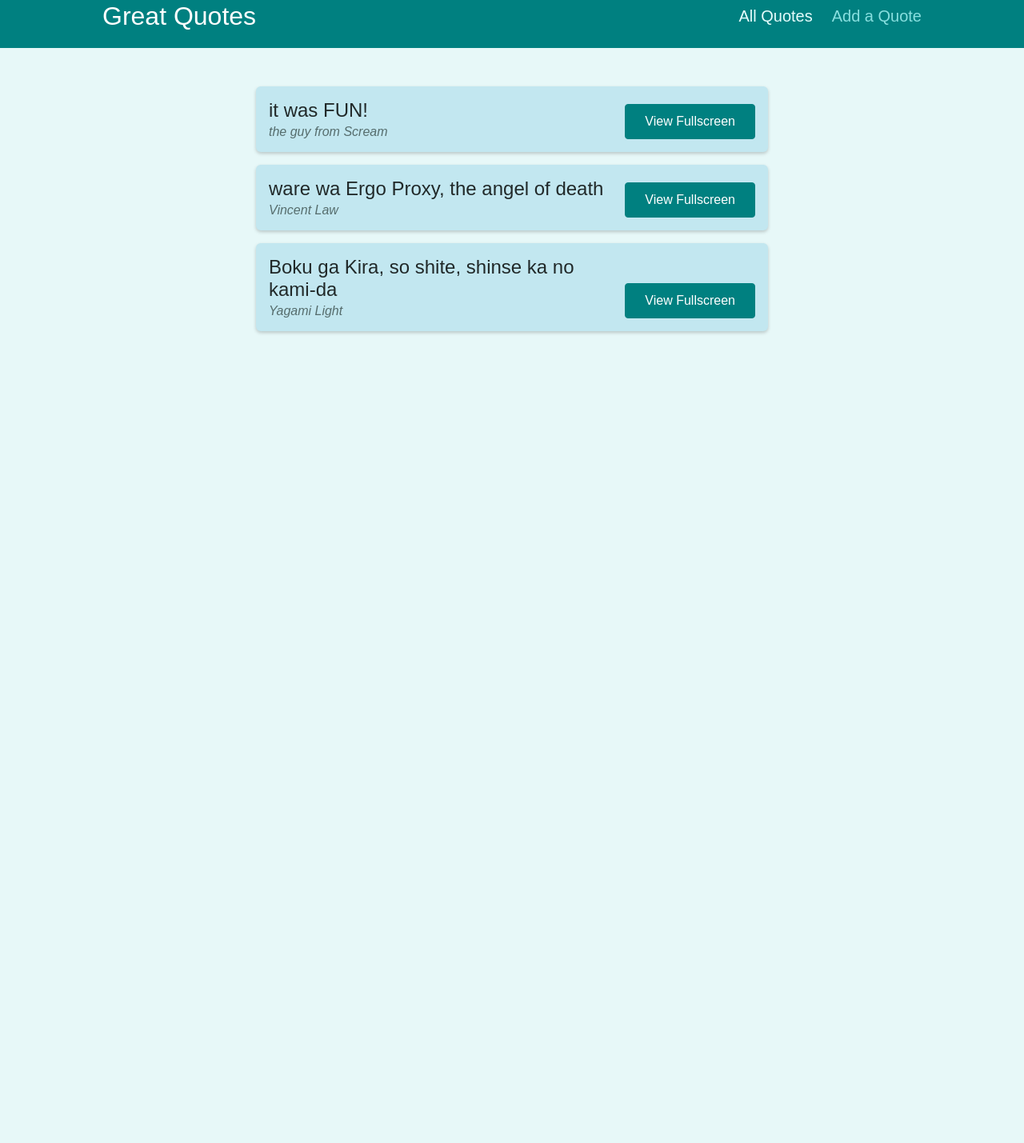
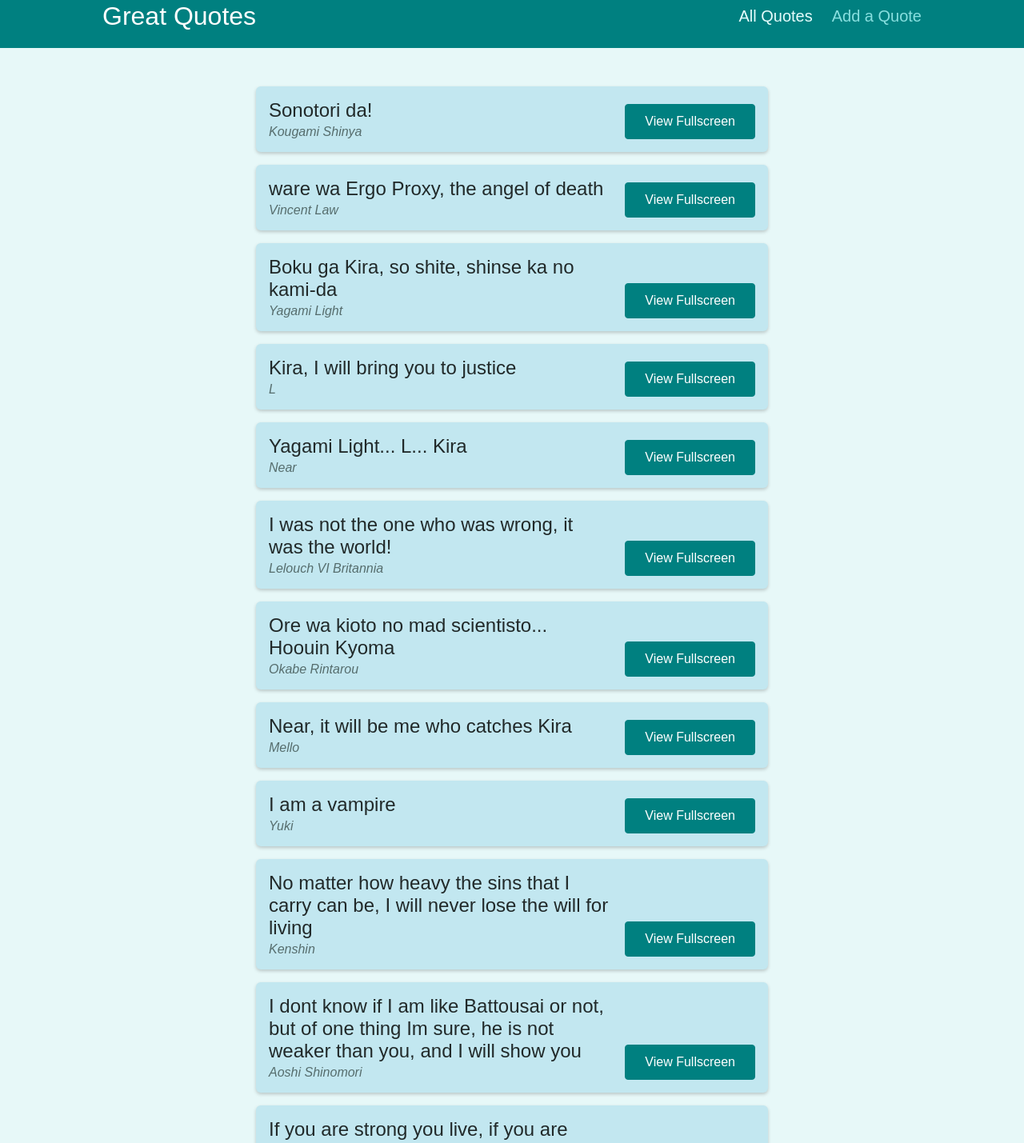
Before and after one commit to zerocool01010/20thSect-ReactRouter, a React (Create React App) app: page /quotes in a window 1280 px wide. Shown: the part 20-1449 px from the top of the page at 80% size. Before the commit the page ends 800 px from the top, so only its background shows below. Built offline with nearby package versions, Linux system fonts and the light colour scheme.

Commit message:
Pase los dummy quotes a App.js para pasarlo via props tanto a AllQuotes como a QuoteDetail. Sigo mostrando los params spliteados pero ademas ahorga hago un .find() para mostrar datos mas completos en el componente anidado HighQuote

```diff
--- a/src/App.js
+++ b/src/App.js
@@ -3,6 +3,22 @@ import AllQuotes from "./pages/AllQuotes";
 import QuoteDetail from "./pages/QuoteDetail";
 import NewQuote from "./pages/NewQuote";
 import Layout from "./components/layout/Layout";
+
+const dummy_quotes = [
+  { id: 'q1', author: 'Kougami Shinya', text: 'Sonotori da!'},
+  { id: 'q2', author: 'Vincent Law', text: 'ware wa Ergo Proxy, the angel of death'},
+  { id: 'q3', author: 'Yagami Light', text: 'Boku ga Kira, so shite, shinse ka no kami-da'},
+  { id: 'q4', author: 'L', text: 'Kira, I will bring you to justice'},
+  { id: 'q5', author: 'Near', text: 'Yagami Light... L... Kira'},
+  { id: 'q6', author: 'Lelouch VI Britannia', text: 'I was not the one who was wrong, it was the world!'},
+  { id: 'q7', author: 'Okabe Rintarou', text: 'Ore wa kioto no mad scientisto... Hoouin Kyoma'},
+  { id: 'q8', author: 'Mello', text: 'Near, it will be me who catches Kira'},
+  { id: 'q9', author: 'Yuki', text: 'I am a vampire'},
+  { id: 'q10', author: 'Kenshin', text: 'No matter how heavy the sins that I carry can be, I will never lose the will for living'},
+  { id: 'q11', author: 'Aoshi Shinomori', text: 'I dont know if I am like Battousai or not, but of one thing Im sure, he is not weaker than you, and I will show you'},
+  { id: 'q12', author: 'Makoto Shishio', text: 'If you are strong you live, if you are weak you die, and Im the fittest one!'},
+  { id: 'q13', author: 'Makishima Shougo', text: 'Value resides only when there is will'}
+]
 
 function App() {
   return (
@@ -12,10 +28,10 @@ function App() {
           <Redirect to="/quotes" />
         </Route>
         <Route path="/quotes" exact>
-          <AllQuotes />
+          <AllQuotes theQuotes={dummy_quotes} />
         </Route>
-        <Route path="/quotes/:quoteId">
-          <QuoteDetail />
+        <Route path="/quotes/:quoteInfo">
+          <QuoteDetail theQuotes={dummy_quotes}/>
         </Route>
         <Route path="/new-quote">
           <NewQuote />
--- a/src/pages/AllQuotes.js
+++ b/src/pages/AllQuotes.js
@@ -1,12 +1,7 @@
 import QuoteList from '../components/quotes/QuoteList'
-const dummy_quotes = [
-    { id: 'q1', author: 'the guy from Scream', text: 'it was FUN!'},
-    { id: 'q2', author: 'Vincent Law', text: 'ware wa Ergo Proxy, the angel of death'},
-    { id: 'q3', author: 'Yagami Light', text: 'Boku ga Kira, so shite, shinse ka no kami-da'}
-]
 
-const AllQuotes = () => {
-  return <QuoteList quotes={dummy_quotes}/>;
+const AllQuotes = (props) => {
+  return <QuoteList quotes={props.theQuotes}/>;
 };
 
 export default AllQuotes;
--- a/src/pages/QuoteDetail.js
+++ b/src/pages/QuoteDetail.js
@@ -1,19 +1,31 @@
 import React, { useParams, Route } from "react-router-dom";
-import Comments from '../components/comments/Comments'
-const QuoteDetail = () => {
+import Comments from "../components/comments/Comments";
+import HighQuote from "../components/quotes/HighlightedQuote";
+
+const QuoteDetail = (props) => {
   const urlParam = useParams();
-  console.log(urlParam); //si vengo desde el Link de QuoteItem entonces le llega un obj = {quoteId: 'elem1, elem2'}
+  console.log(urlParam); //si vengo desde el Link de QuoteItem entonces le llega un obj = {quoteInfo: 'elem1, elem2'}
 
-  const paramsDiv = urlParam.quoteId.split(',', 2) //aca lo spliteo y devuelvo un arreglo de 2 posiciones
+  const paramsDiv = urlParam.quoteInfo.split(",", 2); //aca lo spliteo y devuelvo un arreglo de 2 posiciones
   /* console.log(paramsDiv) */ //el arreglo es = ['elem1', 'elem2']
+
+  const quote = props.theQuotes.find((quote) => quote.id === paramsDiv[1]);
+  console.log(quote);
+  if (!quote) {
+    return <p>No existing quote</p>;
+  }
 
   return (
     <>
       <div>Quote detail is here with the author:</div>
       <p>{paramsDiv[0]}</p>
       <p>and the id: {paramsDiv[1]}</p>
-      <Route path={`/quotes/${urlParam.quoteId}/comments`}>
-        <Comments/>
+      <p>
+        The complete information will be rendered in the following component:
+      </p>
+      <HighQuote text={quote.text} author={quote.author} />
+      <Route path={`/quotes/${urlParam.quoteInfo}/comments`}>
+        <Comments />
       </Route>
     </>
   );
```
Also changed, not shown: 1 other file (tests, documents, lock files or other folders).
